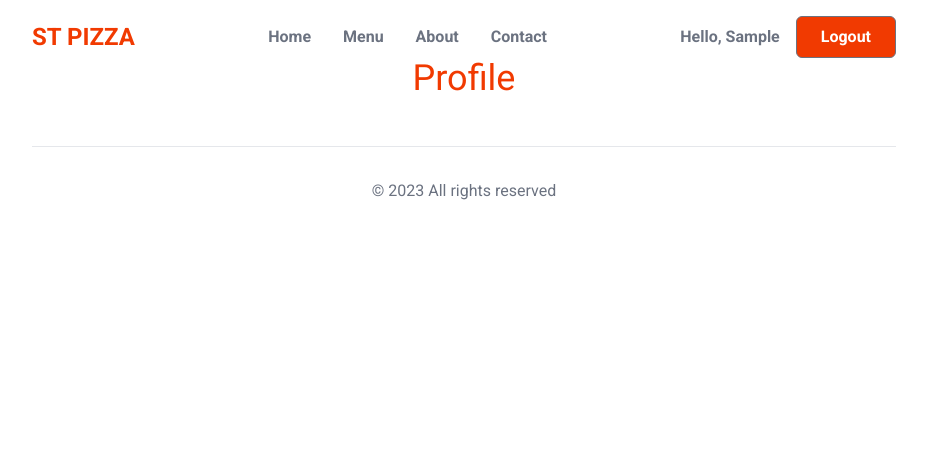
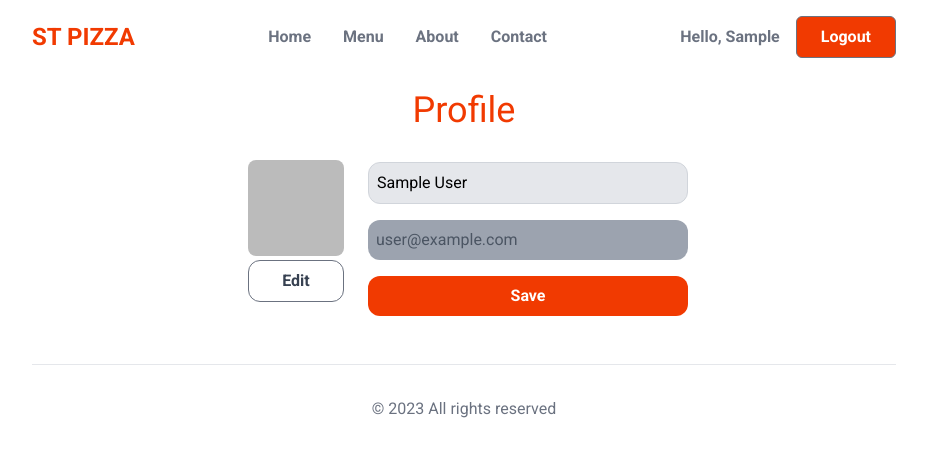
Before and after one commit to ituageorge/tokunbo_sales, a Next.js app: page /profile in a window 1280 px wide. Shown: the top 456 px of the page, without its empty margins (176-1103 px from the left). Built offline with nearby package versions, Linux system fonts and the light colour scheme; no server answers; sample sign-in values are in the browser's storage.

Commit message:
calling api profile route to change and save name

```diff
--- a/next.config.js
+++ b/next.config.js
@@ -1,4 +1,13 @@
 /** @type {import('next').NextConfig} */
-const nextConfig = {}
+const nextConfig = {
+    images: {
+        remotePatterns: [
+            {
+                protocol:'https',
+                hostname: '*.googleusercontent.com',
+            }
+        ]
+    }
+}
 
 module.exports = nextConfig
--- a/src/app/api/auth/[...nextauth]/route.js
+++ b/src/app/api/auth/[...nextauth]/route.js
@@ -7,7 +7,7 @@ import GoogleProvider from "next-auth/providers/google";
 import bcrypt from 'bcrypt';
 import mongoose from "mongoose";
 
-const handler = NextAuth({
+export const authOptions = {
   secret: process.env.SECRET,
   adapter: MongoDBAdapter(clientPromise),
   providers: [
@@ -62,7 +62,9 @@ const handler = NextAuth({
       }
     })
   ]
-});
+}
+
+const handler = NextAuth(authOptions);
 
 // export default handler;
 
--- /dev/null
+++ b/src/app/api/profile/route.js
@@ -0,0 +1,20 @@
+import mongoose from "mongoose";
+import { getServerSession } from "next-auth";
+import { authOptions } from "../auth/[...nextauth]/route";
+import { User } from "@/app/models/User";
+
+export async function PUT(req, res) {
+mongoose.connect(process.env.MONGO_URL);
+const data = await req.json();
+const session = await getServerSession(authOptions);
+// console.log('apiProfileSession', session);
+// console.log({data, session});
+
+const email = session?.user?.email;
+
+if('name' in data){
+    // update user name
+  await User.updateOne({email}, {name:data.name});
+}
+ return Response.json(true);
+}
--- a/src/app/globals.css
+++ b/src/app/globals.css
@@ -17,7 +17,7 @@ input[type='text'] {
 input[type='email']:disabled,
 input[type='password']:disabled,
 input[type='text']:disabled {
-  @apply bg-gray-300;
+  @apply bg-gray-400 border-0 cursor-not-allowed text-gray-600
 }
 
 button{
--- a/src/app/profile/page.js
+++ b/src/app/profile/page.js
@@ -1,9 +1,60 @@
+'use client';
+import { useSession } from "next-auth/react";
+import { redirect } from "next/dist/server/api-utils";
+import Image from "next/image";
+import { useRouter } from "next/navigation";
+import { useState } from "react";
+// import { useRouter } from "next/router";
+// useRouter
 export default function ProfilePage() {
+    const router = useRouter();
+    const session = useSession();
+    const [userName, setUserName] = useState(session?.data?.user?.name || '' )
+    let {status} = session;
+    console.log('session4Profile', session?.data?.user?.image)
+
+    const handleProfileInputUpdate = (e) => {
+        e.preventDefault();
+        fetch('/api/profile', {
+            method: 'PUT',
+            headers: {'Content-Type': 'application/json'},
+            body: JSON.stringify({name: userName}),
+
+        })
+    }
+
+    if(status === 'loading') {
+        return 'Loading...'
+    }
+
+    if(status === 'unauthenticated'){
+        router.push('/login');
+    }
+
+    const userImage = session?.data?.user?.image
     return (
-        <section>
+        <section className='mt-8'>
             <h1 className="text-center text-primary text-4xl mb-4">
         Profile
       </h1>
+      <div className='max-w-md mx-auto'>
+        <div className="flex gap-4 items-center">
+        <div>
+            <div className="p-2 rounded-lg relative">
+
+                    <Image className="rounded-lg h-full w-full mb-1" src={userImage} height={250} width={250} alt="avatar" />
+
+
+         <button type="button">Edit</button>
+         </div>
+        </div>
+        <form className="grow" onSubmit={handleProfileInputUpdate}>
+            <input type="text" placeholder=" First and last name" value={userName} onChange={e => setUserName(e.target.value) } />
+            <input type="email" disabled={true} value={session?.data?.user?.email}/>
+            <button type="submit">Save</button>
+        </form>
+        </div>
+      </div>
         </section>
     )
 }
```
